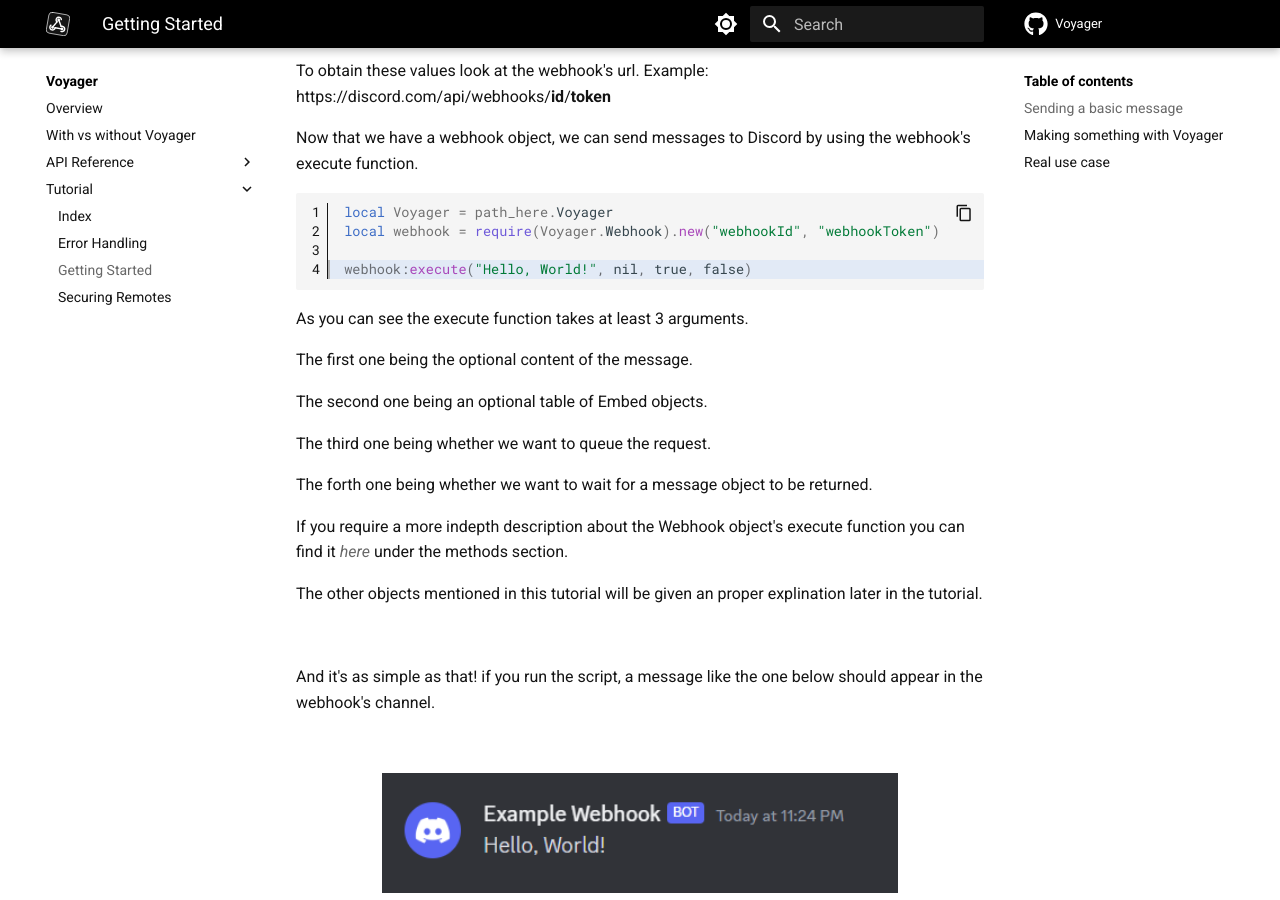
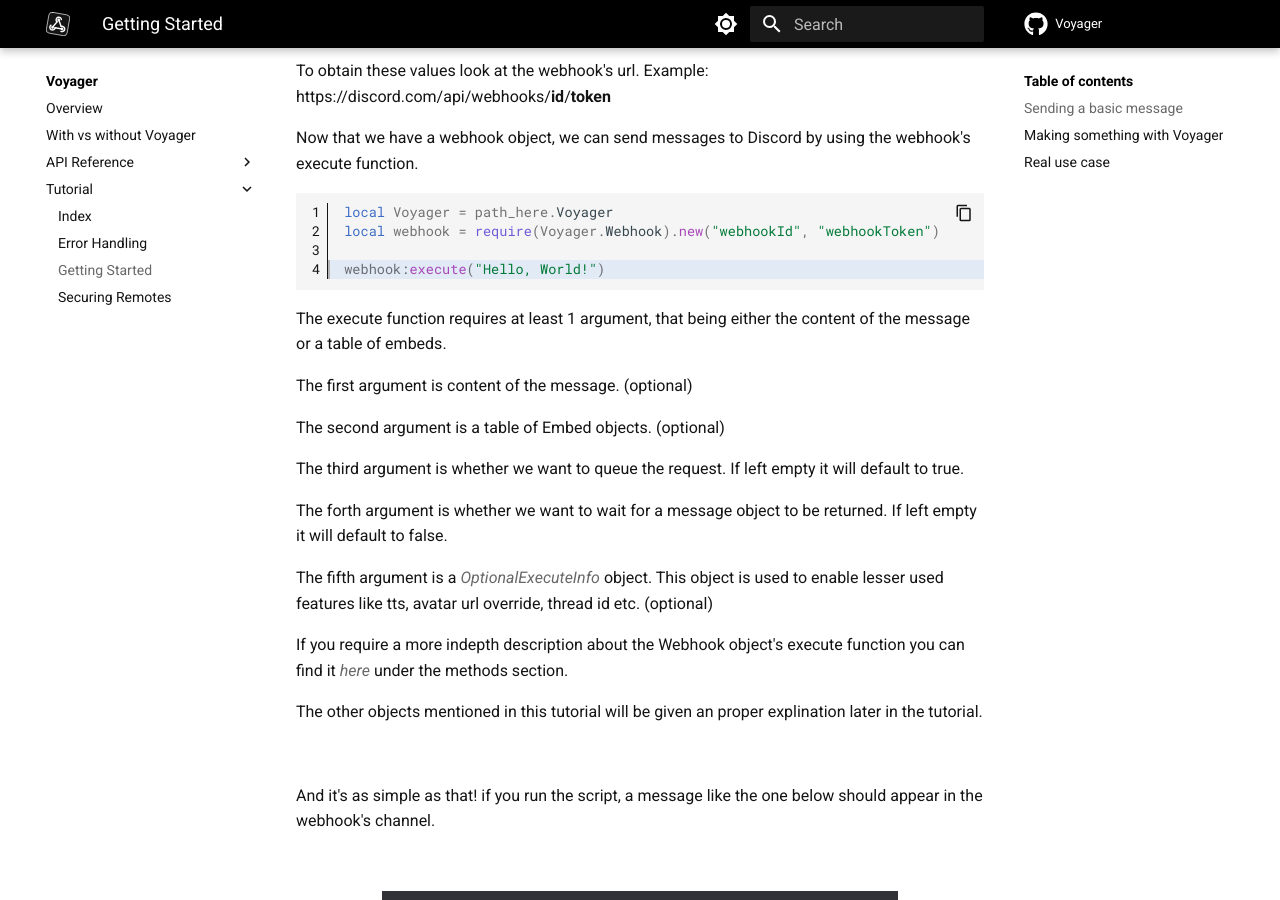
Before and after one commit to Jodenee/Voyager, an MkDocs documentation site: the page built from docs/Tutorial/getting-started.md, in a window 1280 px wide and 900 px high, scrolled down 796 px. Built offline with MkDocs 1.6.1 and Material for MkDocs 9.7.7, drawn with Linux system fonts in a browser that asks for light colours; comment, search, counter and statistics services are not loaded; the version menu is left out; some of the changed text lies outside the part shown.

Commit message:
Update docs

````diff
--- a/docs/Tutorial/getting-started.md
+++ b/docs/Tutorial/getting-started.md
@@ -38,18 +38,20 @@
 local Voyager = path_here.Voyager
 local webhook = require(Voyager.Webhook).new("webhookId", "webhookToken")
 
-webhook:execute("Hello, World!", nil, true, false)
+webhook:execute("Hello, World!")
 ```
 
-As you can see the execute function takes at least 3 arguments.
+The execute function requires at least 1 argument, that being either the content of the message or a table of embeds.
 
-The first one being the optional content of the message.
+The first argument is content of the message. (optional)
 
-The second one being an optional table of Embed objects.
+The second argument is a table of Embed objects. (optional)
 
-The third one being whether we want to queue the request.
+The third argument is whether we want to queue the request. If left empty it will default to true.
 
-The forth one being whether we want to wait for a message object to be returned.
+The forth argument is whether we want to wait for a message object to be returned. If left empty it will default to false.
+
+The fifth argument is a [*OptionalExecuteInfo*](../API%20Reference/OptionalExecuteInfo.md) object. This object is used to enable lesser used features like tts, avatar url override, thread id etc. (optional)
 
 If you require a more indepth description about the Webhook object's execute function you can find it [*here*](../API%20Reference/Webhook.md) under the methods section.
 
````
Also changed, not shown: other parts of docs/Tutorial/getting-started.md (+2 -2 lines), docs/API Reference/Webhook.md (+4 -1 lines), docs/Tutorial/error-handling.md (+3 -3 lines), docs/Tutorial/securing-remotes.md (+9 -9 lines), docs/With vs without Voyager.md (+1 -1 lines).
